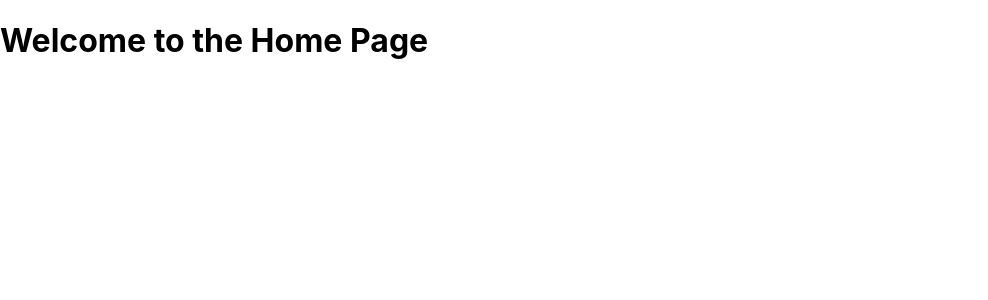
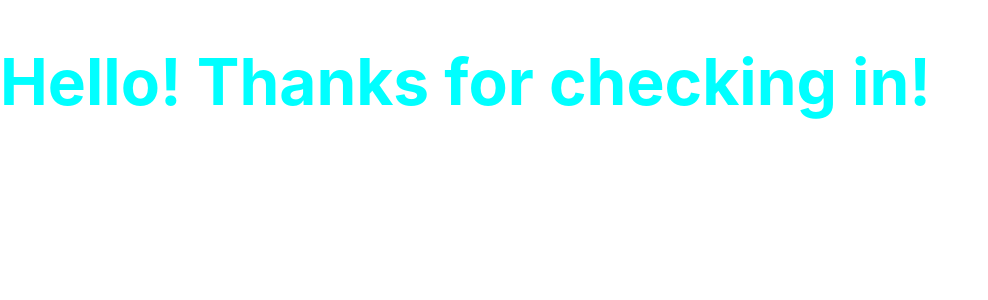
Before and after one commit to VictorFrank/cv, a React (Create React App) app: page / in a window 1280 px wide. Shown: the top 300 px of the page, without its empty margins (0-988 px from the left). Built offline with nearby package versions, Linux system fonts and the light colour scheme.

Commit message:
Updates home page with styling module

```diff
--- a/src/App.tsx
+++ b/src/App.tsx
@@ -1,6 +1,6 @@
 import React from 'react';
 import { BrowserRouter as Router, Route, Routes } from 'react-router-dom';
-import Home from './pages/Home/Home';
+import Home from './pages/home/Home';
 import './App.css';
 
 const App: React.FC = () => {
--- a/src/pages/Home/Home.tsx
+++ /dev/null
@@ -1,11 +0,0 @@
-import React from 'react';
-
-const Home: React.FC = () => {
-    return (
-        <div>
-            <h1>Welcome to the Home Page</h1>
-        </div>
-    );
-}
-
-export default Home;
--- /dev/null
+++ b/src/pages/home/Home.module.css
@@ -0,0 +1,6 @@
+.headline {
+    font-size: 2rem;
+    font-weight: 700;
+    margin-bottom: 1rem;
+    color: aqua;
+}
--- /dev/null
+++ b/src/pages/home/Home.tsx
@@ -0,0 +1,14 @@
+import React from 'react';
+import styles from './Home.module.css';
+
+const Home: React.FC = () => {
+
+
+    return (
+        <div className={styles.headline}>
+            <h1>Hello! Thanks for checking in!</h1>
+        </div>
+    );
+}
+
+export default Home;
```
